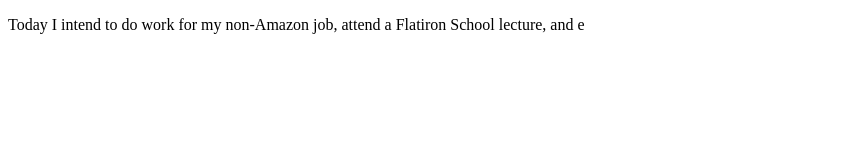
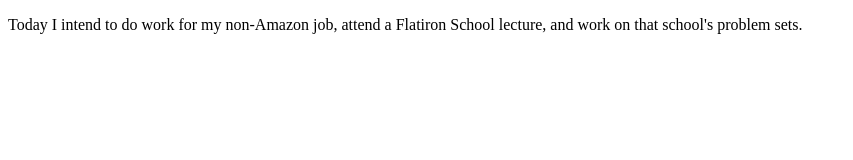
Before and after one commit to jtabb1/2021-07-16-Daily-Code-Journal, a plain HTML site: page index.html in a window 1280 px wide. Shown: the whole page, without its empty margins (0-853 px from the left). Drawn offline with Linux system fonts and the light colour scheme.

Commit message:
Discuss my plans for today.

```diff
--- a/index.html
+++ b/index.html
@@ -10,7 +10,9 @@
 
     <p>Today I intend to do work for my
       non-Amazon job, attend a Flatiron School lecture, and
-      e
+      work on that school's problem sets.
+    </p>
+
     <script src="script.js"></script>
   </body>
 </html>
```
